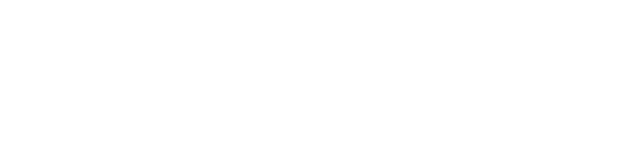
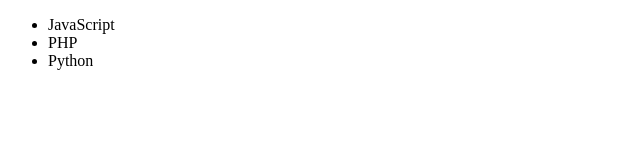
Before and after one commit to echeverriaalex/Tutorial_de_git, a plain HTML site: page index.html in a window 1280 px wide. Shown: the whole page, without its empty margins (0-640 px from the left). Drawn offline with Linux system fonts and the light colour scheme.

Commit message:
tercer commit rama listaCursos usuario Luna creo lista de lenguajes

```diff
--- a/index.html
+++ b/index.html
@@ -7,6 +7,10 @@
         <title>Document</title>
     </head>
     <body>
-
+        <ul>
+            <li>JavaScript</li>
+            <li>PHP</li>
+            <li>Python</li>
+        </ul>
     </body>
 </html>
```
